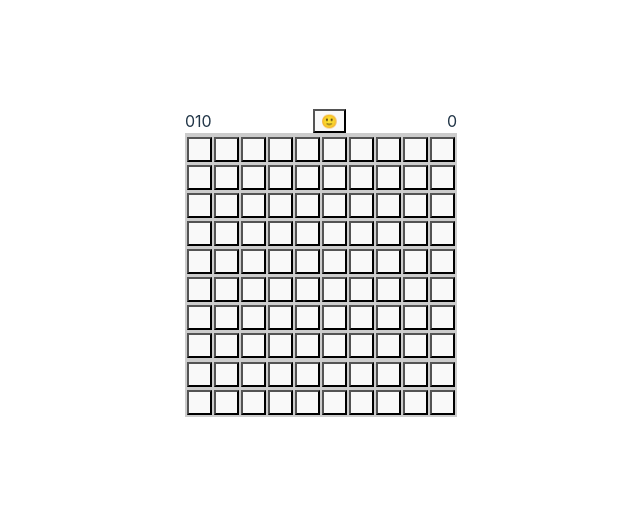
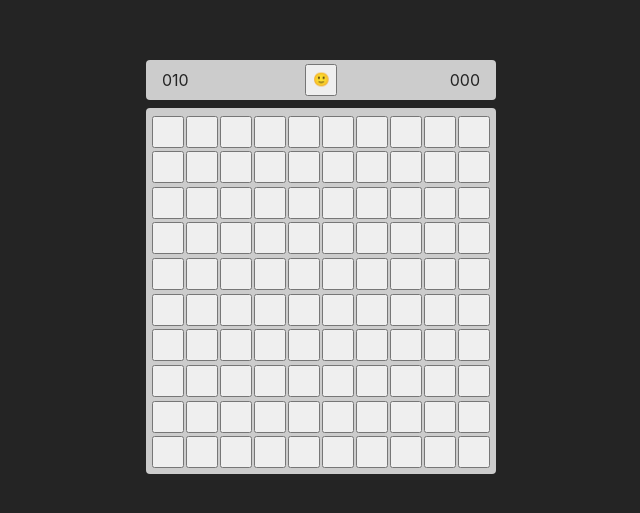
Before and after one commit to tunalad/vue-minesweeper, a Vue app: page / in a window 1280 px wide. Shown: the part 137-650 px from the top of the page, without its empty margins (319-959 px from the left). Built offline with nearby package versions, Linux system fonts and the light colour scheme.

Commit message:
minor styling

```diff
--- a/src/App.vue
+++ b/src/App.vue
@@ -48,8 +48,26 @@ function gameWon() {
 </template>
 
 <style scoped>
+.board {
+    border-radius: 0.25rem;
+}
 .stats {
     display: flex;
     justify-content: space-between;
+    align-items: center;
+    position: relative;
+    height: 2.5rem;
+    border-radius: 0.25rem;
+    background-color: #ccc;
+    padding: 0 1rem;
+    margin: 0.5rem 0;
+    color: #242424;
+}
+.smiley {
+    width: 2rem;
+    height: 2rem;
+    position: absolute;
+    left: 50%;
+    transform: translateX(-50%);
 }
 </style>
--- a/src/components/Board.vue
+++ b/src/components/Board.vue
@@ -165,6 +165,7 @@ function countFlagged(isFlagged) {
 <style scoped>
 .board {
     background-color: #ccc;
+    padding: 0.25rem;
 }
 
 .mine-clicked {
--- a/src/components/CellButton.vue
+++ b/src/components/CellButton.vue
@@ -51,7 +51,7 @@ defineExpose({ simClick, printData, simFlag });
             class="disabled"
             :style="
                 props.cellData.isBomb !== '¤' && isGameOver
-                    ? { backgroundColor: 'red' }
+                    ? { backgroundColor: '#722F37' }
                     : {}
             "
         >
@@ -61,7 +61,7 @@ defineExpose({ simClick, printData, simFlag });
     <!-- bomb bombed -->
     <td
         v-else-if="clicked && props.cellData.isBomb === '¤'"
-        style="background-color: red"
+        style="background-color: #722f37"
     >
         <p>💣</p>
     </td>
@@ -86,11 +86,18 @@ defineExpose({ simClick, printData, simFlag });
 p {
     margin: 0;
     padding: 0;
+    line-height: 100%;
+    --cell-size: 2rem;
+    min-width: var(--cell-size);
+    min-height: var(--cell-size);
+    max-width: var(--cell-size);
+    max-height: var(--cell-size);
+    line-height: var(--cell-size);
 }
 
 td,
 button {
-    --cell-size: 25px;
+    --cell-size: 2rem;
     min-width: var(--cell-size);
     min-height: var(--cell-size);
     max-width: var(--cell-size);
@@ -106,7 +113,7 @@ button {
 }
 
 button {
-    --cell-size: 25px;
+    --cell-size: 2rem;
     min-width: var(--cell-size);
     min-height: var(--cell-size);
     max-width: var(--cell-size);
--- a/src/components/Timer.vue
+++ b/src/components/Timer.vue
@@ -40,5 +40,5 @@ watchEffect(() => {
 </script>
 
 <template>
-    <div>{{ timerTime }}</div>
+    <div>{{ String(timerTime).padStart(3, "0") }}</div>
 </template>
--- a/src/style.css
+++ b/src/style.css
@@ -45,16 +45,3 @@ h1 {
     padding: 2rem;
     text-align: center;
 }
-
-@media (prefers-color-scheme: light) {
-    :root {
-        color: #213547;
-        background-color: #ffffff;
-    }
-    a:hover {
-        color: #747bff;
-    }
-    button {
-        background-color: #f9f9f9;
-    }
-}
```
